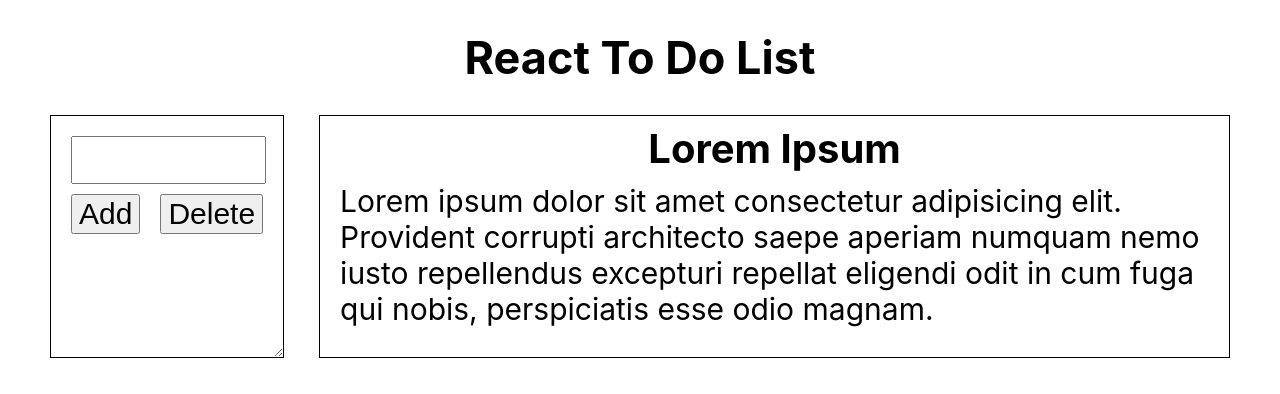
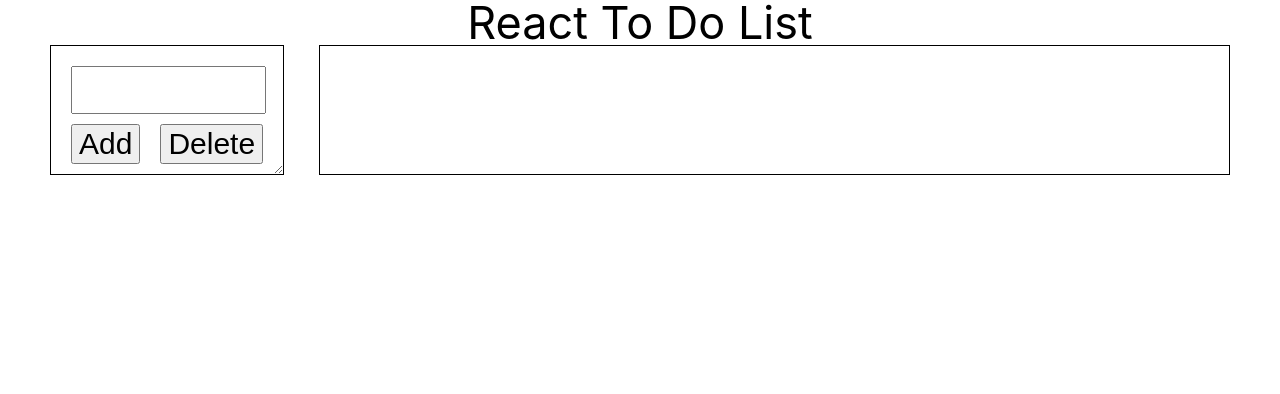
Before and after one commit to Leshista/infotecs-test, a React (Create React App) app: page / in a window 1280 px wide. Shown: the top 394 px of the page. Built offline with nearby package versions, Linux system fonts and the light colour scheme.

Commit message:
Reset.css + half-baked redactoring of the tasks

```diff
--- a/src/componentStyles/css/ToDoChanging.module.css
+++ b/src/componentStyles/css/ToDoChanging.module.css
@@ -1 +1 @@
-.toDoChanging{border:1px solid #000}.toDoChanging__Title{text-align:center;font-size:4rem;line-height:0}.toDoChanging__Text{padding:0 2rem;font-size:3rem}
+.toDoChanging{border:1px solid #000;display:flex;flex-direction:column;justify-content:center}.toDoChanging__Title{text-align:center;font-size:4rem;line-height:0}.toDoChanging__RedactingTitle{text-align:center;font-size:4rem;line-height:0;border:none;outline:none}.toDoChanging__Text{padding:0 2rem;font-size:3rem}.toDoChanging__RedactingText{resize:none;margin-left:2rem;padding:2rem;font-size:3rem;width:90%;border:none;outline:none}
--- a/src/componentStyles/scss/ToDoChanging.scss
+++ b/src/componentStyles/scss/ToDoChanging.scss
@@ -1,12 +1,31 @@
 .toDoChanging {
     border: 1px solid black;
+    display: flex;
+    flex-direction: column;
+    justify-content: center;
     &__Title {
         text-align: center;
         font-size: 4rem;
         line-height: 0;
     }
+    &__RedactingTitle {
+        text-align: center;
+        font-size: 4rem;
+        line-height: 0;
+        border: none;
+        outline: none;
+    }
     &__Text {
         padding: 0 2rem;
         font-size: 3rem;
     }
+    &__RedactingText {
+        resize: none;
+        margin-left: 2rem;
+        padding: 2rem;
+        font-size: 3rem;
+        width: 90%;
+        border: none;
+        outline: none;
+    }
 }
--- a/src/components/ToDo.js
+++ b/src/components/ToDo.js
@@ -8,11 +8,25 @@ const ToDo = () => {
 
     // States
     const [activeItem, setActiveItem] = useState(); // This'll allow selection of task and redacting it
+    const [activeItemTitle, setActiveItemTitle] = useState('');
+    const [activeItemText, setActiveItemText] = useState('');
 
     return (
         <main className={styles.toDo}>
-            <ToDoList setActiveItem={setActiveItem} activeItem={activeItem} />
-            <ToDoChanging />
+            <ToDoList
+                activeItem={activeItem}
+                setActiveItem={setActiveItem}
+                activeItemTitle={activeItemTitle}
+                setActiveItemTitle={setActiveItemTitle}
+                activeItemText={activeItemText}
+                setActiveItemText={setActiveItemText}
+            />
+            <ToDoChanging
+                activeItemTitle={activeItemTitle}
+                setActiveItemTitle={setActiveItemTitle}
+                activeItemText={activeItemText}
+                setActiveItemText={setActiveItemText}
+            />
         </main>
     );
 };
--- a/src/components/ToDoChanging.js
+++ b/src/components/ToDoChanging.js
@@ -1,18 +1,71 @@
+import { useState } from 'react';
 import styles from '../componentStyles/css/ToDoChanging.module.css';
-const ToDoChanging = () => {
+const ToDoChanging = ({
+    activeItemTitle,
+    setActiveItemTitle,
+    activeItemText,
+    setActiveItemText,
+}) => {
     // In the right the user should
     //  be able to change tasks'
     // content, mark them as
     // 'waiting', 'in process' and 'done'
+
+    // States
+    const [titleIsClicked, setTitleIsClicked] = useState(false);
+    const [textIsClicked, setTextIsClicked] = useState(false);
+
+    // Handlers
+    const titleClicked = () => setTitleIsClicked(true);
+    const titleUnclicked = () => setTitleIsClicked(false);
+    const textClicked = () => setTextIsClicked(true);
+    const textUnclicked = () => setTextIsClicked(false);
+    const titleKeyPress = (e) =>
+        e.key === 'Enter'
+            ? setTitleIsClicked(false)
+            : setActiveItemTitle(
+                  document.querySelector('#toDoChanging__RedactingTitle').value
+              );
+    const textKeyPress = (e) =>
+        e.key === 'Enter'
+            ? setTextIsClicked(false)
+            : setActiveItemText(
+                  document.querySelector('#toDoChanging__RedactingText').value
+              );
+
     return (
         <section className={styles.toDoChanging}>
-            <h2 className={styles.toDoChanging__Title}>Lorem Ipsum</h2>
-            <p className={styles.toDoChanging__Text}>
-                Lorem ipsum dolor sit amet consectetur adipisicing elit.
-                Provident corrupti architecto saepe aperiam numquam nemo iusto
-                repellendus excepturi repellat eligendi odit in cum fuga qui
-                nobis, perspiciatis esse odio magnam.
-            </p>
+            {titleIsClicked ? (
+                <input
+                    type="text"
+                    name=""
+                    id="toDoChanging__RedactingTitle"
+                    className={styles.toDoChanging__RedactingTitle}
+                    onBlur={titleUnclicked}
+                    onKeyPress={titleKeyPress}
+                />
+            ) : (
+                <h2
+                    className={styles.toDoChanging__Title}
+                    onClick={titleClicked}
+                >
+                    {activeItemTitle}
+                </h2>
+            )}
+            {textIsClicked ? (
+                <textarea
+                    name=""
+                    rows="5"
+                    id="toDoChanging__RedactingText"
+                    className={styles.toDoChanging__RedactingText}
+                    onBlur={textUnclicked}
+                    onKeyPress={textKeyPress}
+                ></textarea>
+            ) : (
+                <p className={styles.toDoChanging__Text} onClick={textClicked}>
+                    <p>{activeItemText}</p>
+                </p>
+            )}
         </section>
     );
 };
--- a/src/components/ToDoList.js
+++ b/src/components/ToDoList.js
@@ -2,7 +2,14 @@ import { useState } from 'react';
 import styles from '../componentStyles/css/ToDoList.module.css';
 import ToDoListItem from './ToDoListItem';
 
-const ToDoList = ({ activeItem, setActiveItem }) => {
+const ToDoList = ({
+    activeItem,
+    setActiveItem,
+    activeItemTitle,
+    setActiveItemTitle,
+    activeItemText,
+    setActiveItemText,
+}) => {
     // In the left block the user should be
     // able to choose tasks, add and delete them
 
@@ -32,6 +39,10 @@ const ToDoList = ({ activeItem, setActiveItem }) => {
                     key={todo.id}
                     activeItem={activeItem}
                     setActiveItem={setActiveItem}
+                    activeItemTitle={activeItemTitle}
+                    setActiveItemTitle={setActiveItemTitle}
+                    activeItemText={activeItemText}
+                    setActiveItemText={setActiveItemText}
                 />
             ))}
             {/* Add and Delete buttons */}
--- a/src/components/ToDoListItem.js
+++ b/src/components/ToDoListItem.js
@@ -1,11 +1,26 @@
+import { useState } from 'react';
 import styles from '../componentStyles/css/ToDoListItem.module.css';
 
-const ToDoListItem = ({ activeItem, setActiveItem, id }) => {
+const ToDoListItem = ({
+    activeItem,
+    setActiveItem,
+    id,
+    activeItemTitle,
+    setActiveItemTitle,
+    activeItemText,
+    setActiveItemText,
+}) => {
+    // States
+    const [todoTitle, setTodoTitle] = useState('New Task');
+    const [todoText, setTodoText] = useState('Please, add something!');
+
     // Handlers
     const activateItemHandler = () => {
         // When the user clicks on tasks it'll become active and highlighted
         setTimeout(() => {
             setActiveItem(id);
+            setActiveItemTitle(todoTitle);
+            setActiveItemText(todoText);
         }, 0);
     };
 
@@ -20,7 +35,7 @@ const ToDoListItem = ({ activeItem, setActiveItem, id }) => {
                     : { backgroundColor: 'white' } // This'll highlight/unhighlight task based on activeItem state
             }
         >
-            <p className={styles.toDoList__text}>New Task</p>
+            <p className={styles.toDoList__text}>{todoTitle}</p>
         </article>
     );
 };
--- a/src/index.css
+++ b/src/index.css
@@ -1,3 +1,129 @@
+/* Reset CSS */
+html,
+body,
+div,
+span,
+applet,
+object,
+iframe,
+h1,
+h2,
+h3,
+h4,
+h5,
+h6,
+p,
+blockquote,
+pre,
+a,
+abbr,
+acronym,
+address,
+big,
+cite,
+code,
+del,
+dfn,
+em,
+img,
+ins,
+kbd,
+q,
+s,
+samp,
+small,
+strike,
+strong,
+sub,
+sup,
+tt,
+var,
+b,
+u,
+i,
+center,
+dl,
+dt,
+dd,
+ol,
+ul,
+li,
+fieldset,
+form,
+label,
+legend,
+table,
+caption,
+tbody,
+tfoot,
+thead,
+tr,
+th,
+td,
+article,
+aside,
+canvas,
+details,
+embed,
+figure,
+figcaption,
+footer,
+header,
+hgroup,
+menu,
+nav,
+output,
+ruby,
+section,
+summary,
+time,
+mark,
+audio,
+video {
+    margin: 0;
+    padding: 0;
+    border: 0;
+    font-size: 100%;
+    font: inherit;
+    vertical-align: baseline;
+}
+/* HTML5 display-role reset for older browsers */
+article,
+aside,
+details,
+figcaption,
+figure,
+footer,
+header,
+hgroup,
+menu,
+nav,
+section {
+    display: block;
+}
+body {
+    line-height: 1;
+}
+ol,
+ul {
+    list-style: none;
+}
+blockquote,
+q {
+    quotes: none;
+}
+blockquote:before,
+blockquote:after,
+q:before,
+q:after {
+    content: '';
+    content: none;
+}
+table {
+    border-collapse: collapse;
+    border-spacing: 0;
+}
+/* Reset CSS */
 body {
     margin: 0;
     font-family: -apple-system, BlinkMacSystemFont, 'Segoe UI', 'Roboto',
```
